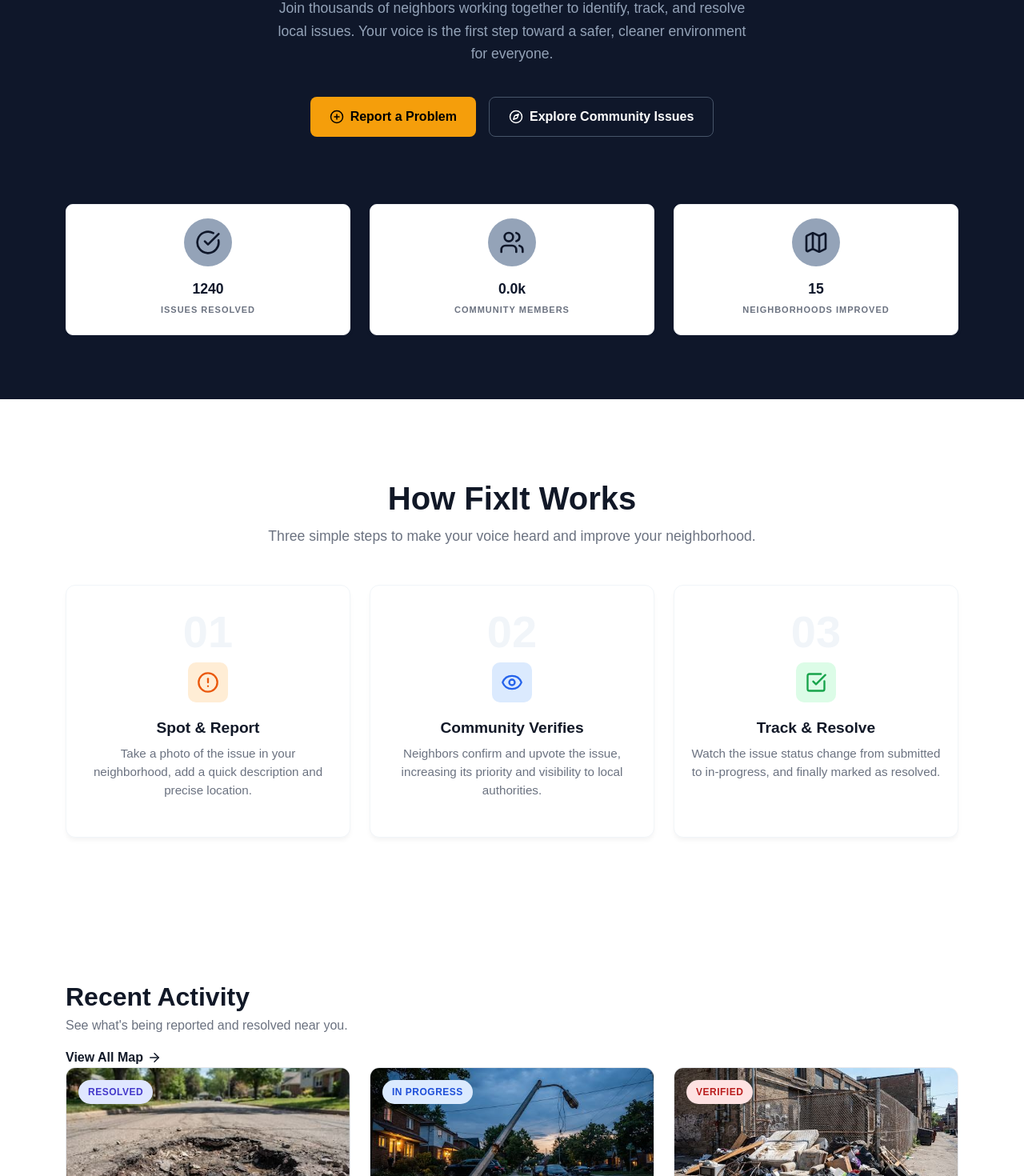
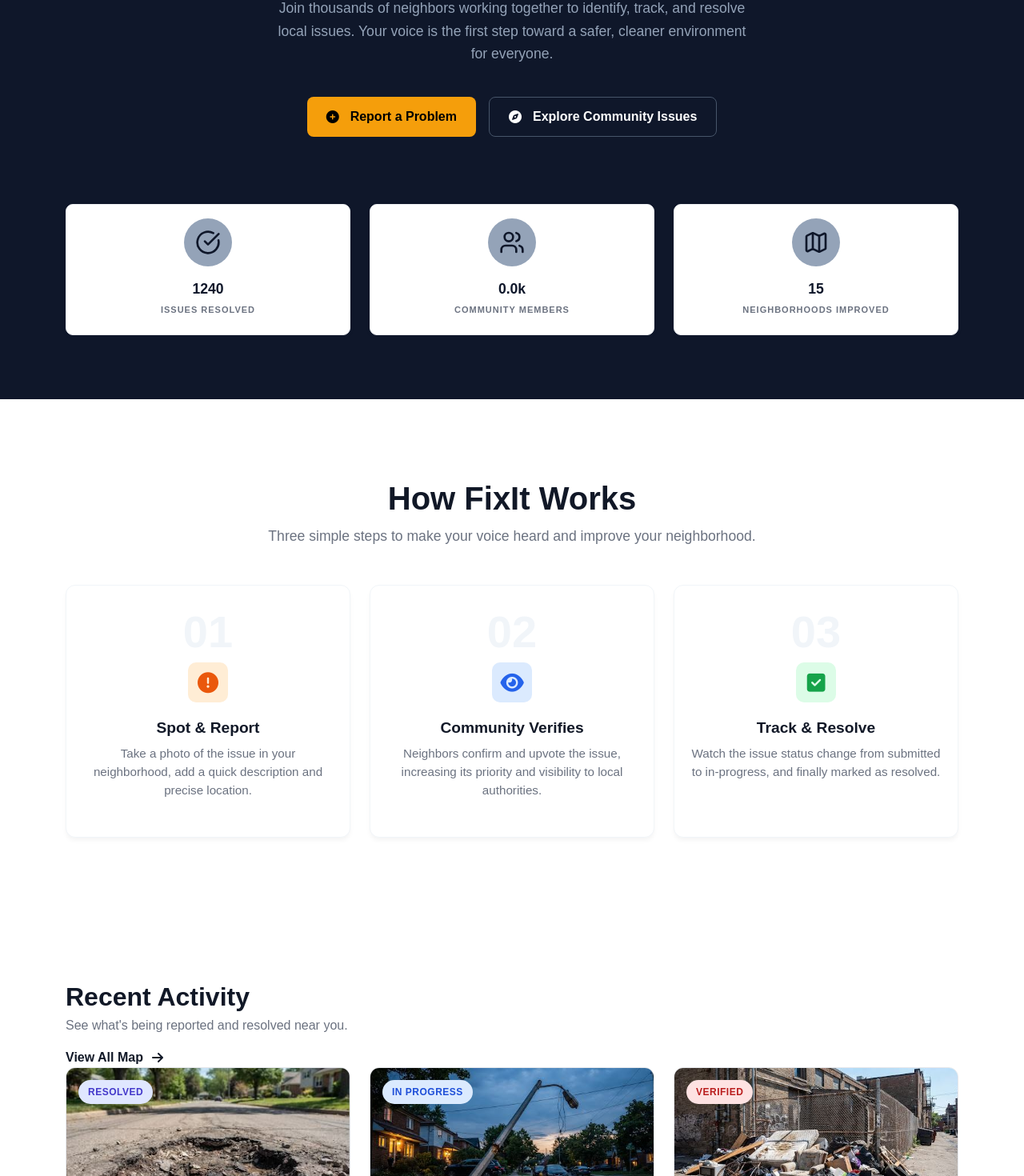
Before and after one commit to Ibukunoluwa-Mercy/FIX-IT, a React (Vite) app in the folder Frontend/frontend-fixit/: page / in a window 1280 px wide. Shown: the part 320-1790 px from the top of the page at 80% size. Built offline with nearby package versions, Linux system fonts and the light colour scheme; no server answers; a web font is replaced by a local one.

Commit message:
feat: implement HowItWorks component and integrate it into the HomePage layout

```diff
--- a/Frontend/frontend-fixit/src/components/HowItWorks/HowItWorks.jsx
+++ b/Frontend/frontend-fixit/src/components/HowItWorks/HowItWorks.jsx
@@ -1,6 +1,5 @@
 import React from 'react';
 import { Container, Row, Col } from 'react-bootstrap';
-import { FileText, ShieldCheck, AlertCircle, Eye, CheckSquare, ArrowRight } from 'lucide-react';
 import './HowItWorks.css';
 
 const steps = [
@@ -9,21 +8,21 @@ const steps = [
     title: 'Spot & Report',
     desc: 'Take a photo of the issue in your neighborhood, add a quick description and precise location.',
     iconClass: 'step-icon-orange',
-    icon: <AlertCircle size={28} />
+    icon: <i className="fa-solid fa-circle-exclamation" style={{ fontSize: 26 }}></i>
   },
   {
     number: '02',
     title: 'Community Verifies',
     desc: 'Neighbors confirm and upvote the issue, increasing its priority and visibility to local authorities.',
     iconClass: 'step-icon-blue',
-    icon: <Eye size={28} />
+    icon: <i className="fa-solid fa-eye" style={{ fontSize: 26 }}></i>
   },
   {
     number: '03',
     title: 'Track & Resolve',
     desc: 'Watch the issue status change from submitted to in-progress, and finally marked as resolved.',
     iconClass: 'step-icon-green',
-    icon: <CheckSquare size={28} />
+    icon: <i className="fa-solid fa-square-check" style={{ fontSize: 26 }}></i>
   }
 ];
 
--- a/Frontend/frontend-fixit/src/pages/HomePage/HomePage.jsx
+++ b/Frontend/frontend-fixit/src/pages/HomePage/HomePage.jsx
@@ -1,6 +1,5 @@
 import React, { useState, useEffect } from 'react';
 import { Container, Row, Col } from 'react-bootstrap';
-import { ArrowRight, PlusCircle, Compass } from 'lucide-react';
 import { Link, useNavigate } from 'react-router-dom';
 import axios from 'axios';
 import ImpactCounters from '../../components/ImpactCounters/ImpactCounters';
@@ -86,13 +85,13 @@ const HomePage = () => {
                 className="btn-primary-custom"
                 onClick={() => navigate('/register')}
               >
-                <PlusCircle size={18} /> Report a Problem
+                <i className="fa-solid fa-circle-plus" style={{ marginRight: 6 }}></i> Report a Problem
               </button>
               <button
                 className="btn-secondary-custom"
                 onClick={() => navigate('/map')}
               >
-                <Compass size={18} /> Explore Community Issues
+                <i className="fa-solid fa-compass" style={{ marginRight: 6 }}></i> Explore Community Issues
               </button>
             </div>
           </div>
@@ -114,7 +113,7 @@ const HomePage = () => {
               <p className="section-subtitle">See what's being reported and resolved near you.</p>
             </div>
             <Link to="/map" className="view-all-link">
-              View All Map <ArrowRight size={18} />
+              View All Map <i className="fa-solid fa-arrow-right" style={{ marginLeft: 6 }}></i>
             </Link>
           </div>
           <Row className="g-4">
```
